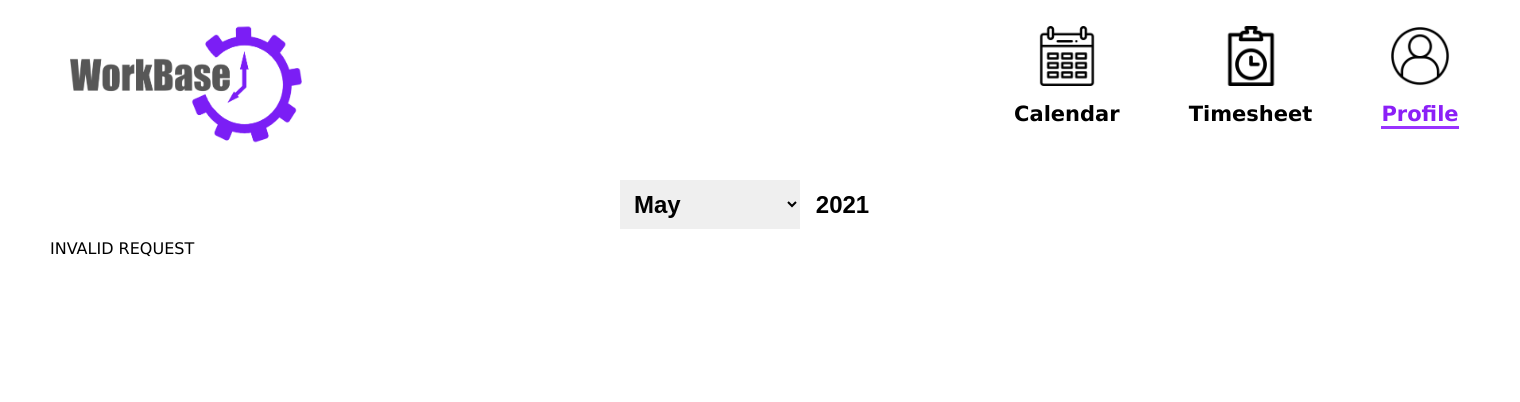
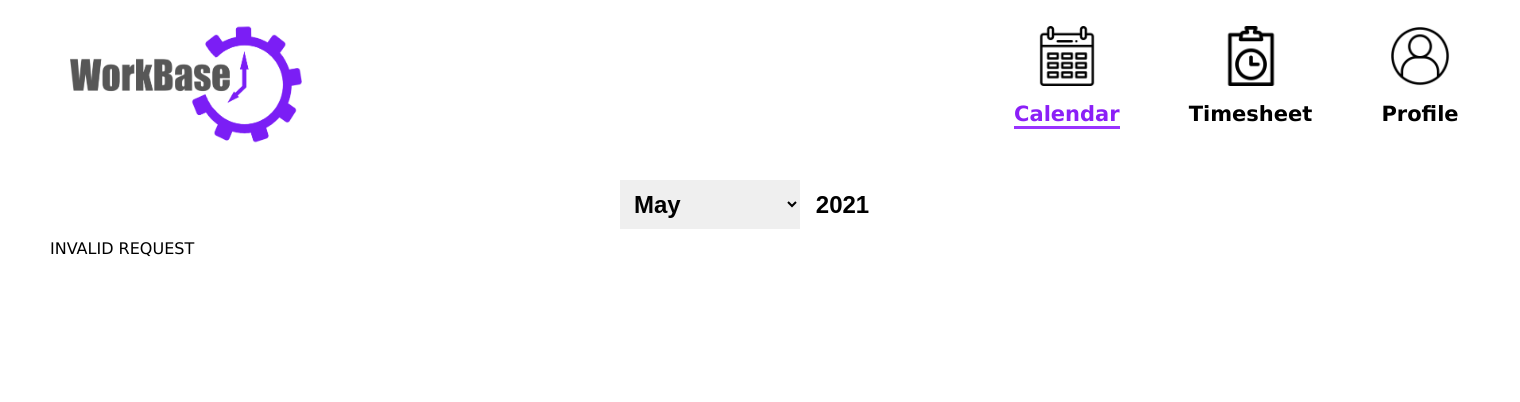
Before and after one commit to psharp760/WorkBase, a PHP site: page /WorkBase-main/3a-calendar.php in a window 1520 px wide; the page is wider, and only the part inside the window is pictured. Shown: the part 18-420 px from the top of that part. Run offline with PHP 8.4, Linux system fonts and the light colour scheme.

Commit message:
Update 3a-calendar.php

```diff
--- a/3a-calendar.php
+++ b/3a-calendar.php
@@ -12,9 +12,9 @@
 
       <div class="nav-container">
          <ul id="nav">
-            <li><img src="images/calendar-icon.png" id="icon-nav"><a href="calendar.html">Calendar</a></li>
+            <li><img src="images/calendar-icon.png" id="icon-nav"><a href="calendar.html" id="current">Calendar</a></li>
             <li><img src="images/timesheet-icon.png" id="icon-nav"><a href="timesheet.html">Timesheet</a></li>
-            <li><img src="images/user-icon.png" id="icon-nav"><a href="profile.php" id="current">Profile</a></li>
+            <li><img src="images/user-icon.png" id="icon-nav"><a href="profile.php">Profile</a></li>
             <li><img src="images/logout-icon.png" id="icon-nav"><a href="logout.php">Logout</a></li>
          </ul>
       </div>
```
